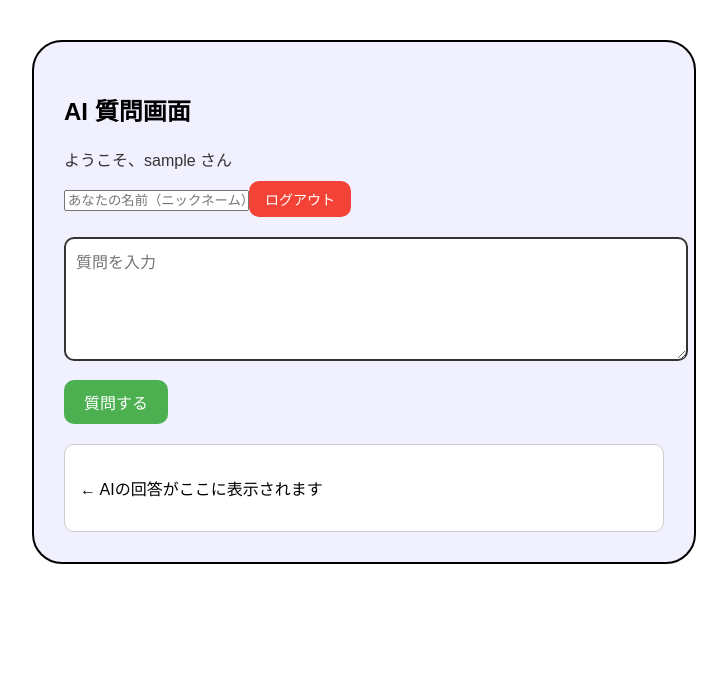
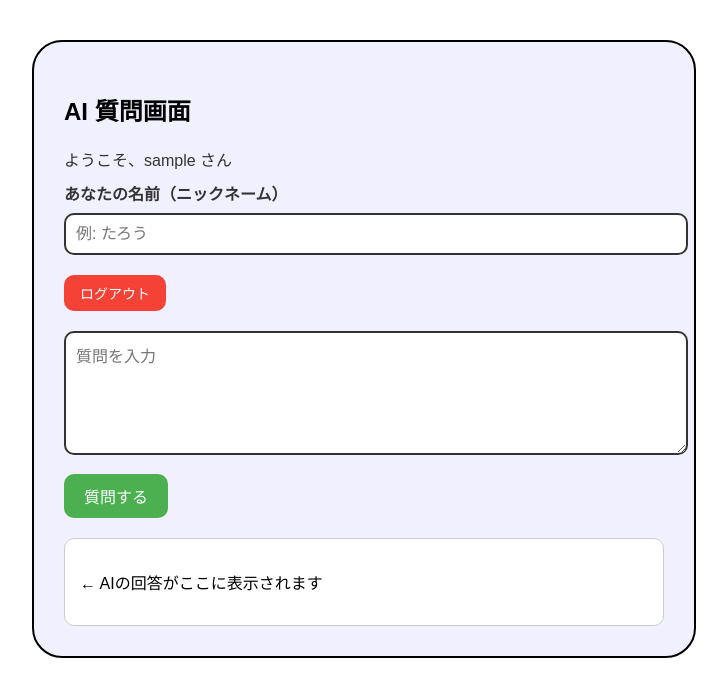
Before and after one commit to ChifuneTomoya/chifunetomoya, a React (Create React App) app in the folder frontend/: page /home in a window 1280 px wide. Shown: the top 696 px of the page, without its empty margins (276-1003 px from the left). Built offline with nearby package versions, Linux system fonts and the light colour scheme; sample sign-in values are in the browser's storage.

Commit message:
Trigger workflow

```diff
--- a/frontend/src/Home.jsx
+++ b/frontend/src/Home.jsx
@@ -61,14 +61,16 @@ export default function Home({ auth }) {
       </p>
 
       {/* 🔽 名前の入力欄 */}
+<div style={styles.inputGroup}>
+  <label style={styles.label}>あなたの名前（ニックネーム）</label>
   <input
     style={styles.input}
     type="text"
-        placeholder="あなたの名前（ニックネーム）を入力"
+    placeholder="例: たろう"
     value={nickname}
     onChange={(e) => setNickname(e.target.value)}
   />
-
+</div>
 
       <button style={styles.logout} onClick={handleLogout}>ログアウト</button>
 
@@ -147,4 +149,22 @@ const styles = {
     borderRadius: '10px',
     backgroundColor: '#fff',
   },
+
+  inputGroup: {
+    marginBottom: '20px',
+  },
+  label: {
+    display: 'block',
+    marginBottom: '8px',
+    fontWeight: 'bold',
+    color: '#333',
+  },
+  input: {
+    width: '100%',
+    padding: '10px',
+    fontSize: '16px',
+    borderRadius: '10px',
+    border: '2px solid #333',
+  },
+  // textareaやbuttonの style はそのままでOK
 };
```
Also changed, not shown: 1 other file (tests, documents, lock files or other folders). Lines whose indentation alone changed are shown as unchanged.
